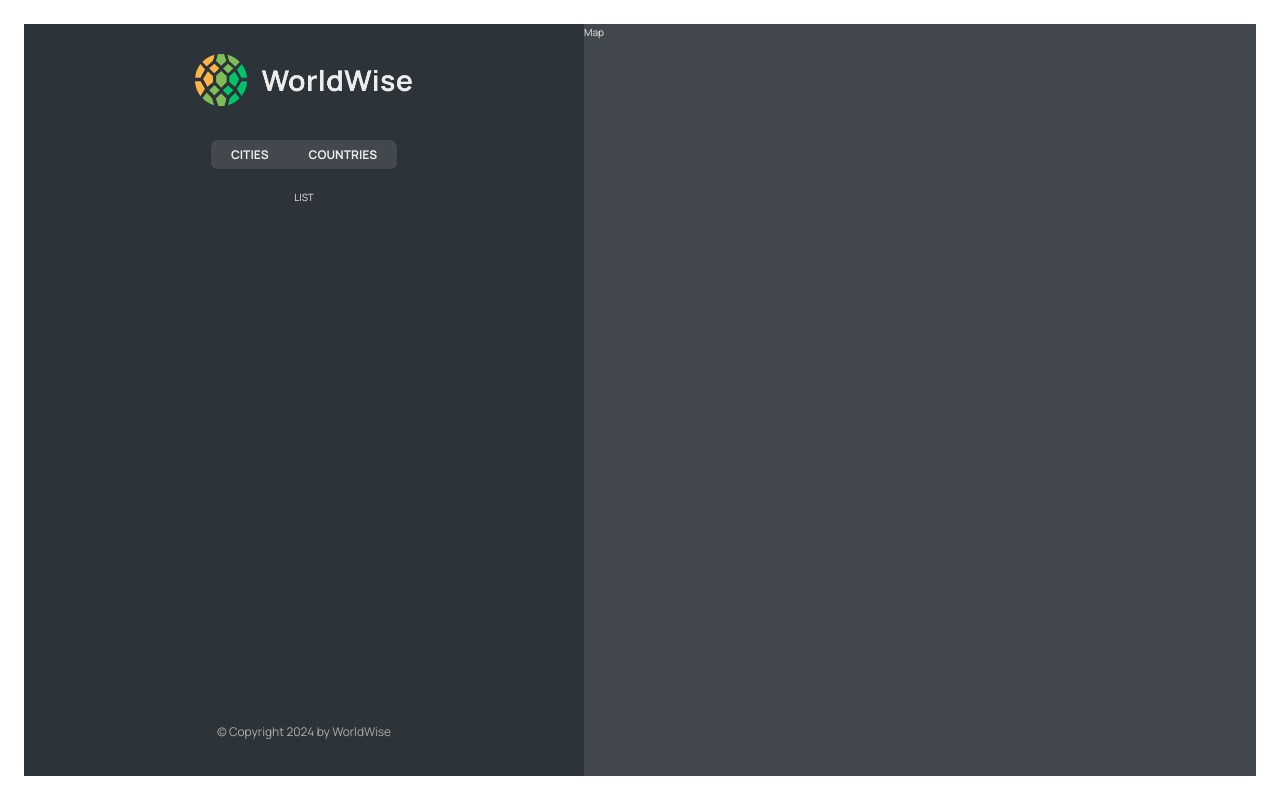
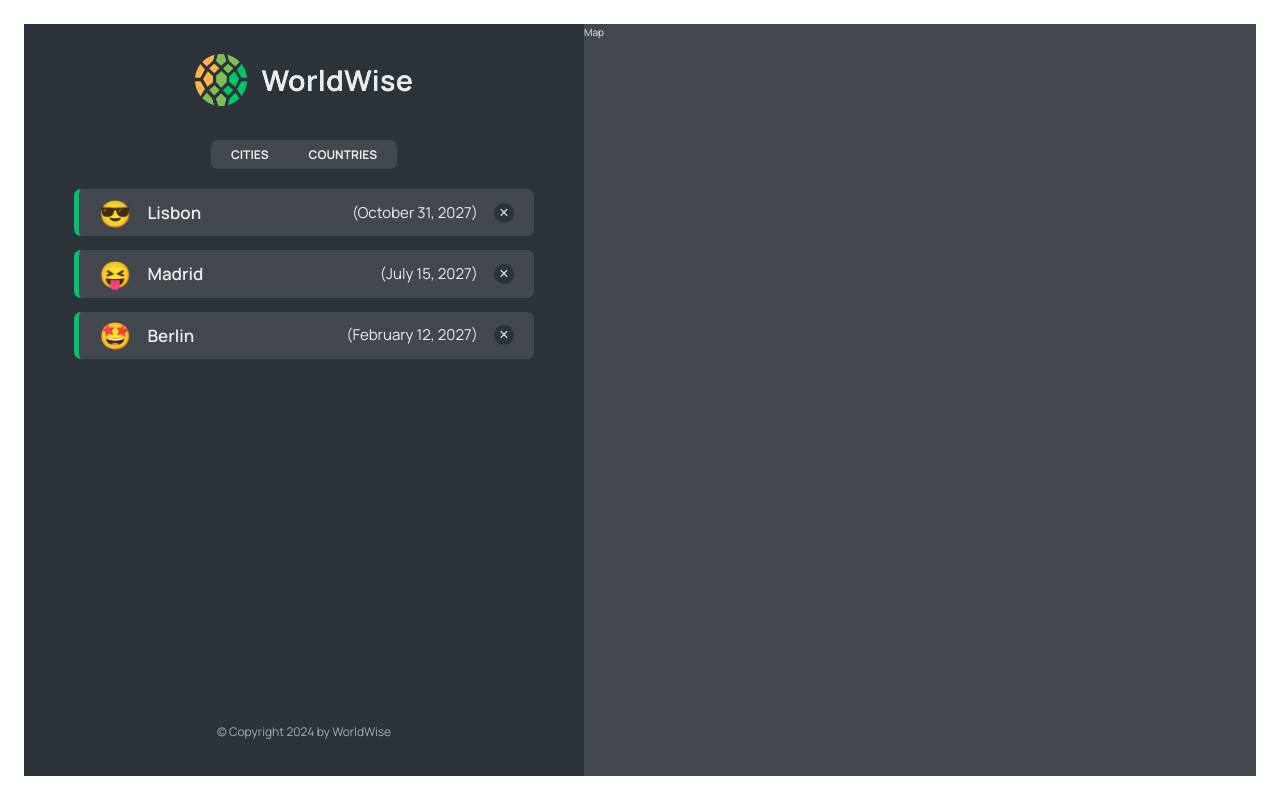
Before and after one commit to CezarLuca/17_worldwise, a React (Vite) app: page /app in a window 1280 px wide. Built offline with nearby package versions, Linux system fonts and the light colour scheme; data requests are answered from the project's data file.

Commit message:
Implementing the Cities List done

```diff
--- a/data/cities.json
+++ b/data/cities.json
@@ -3,7 +3,7 @@
         {
             "cityName": "Lisbon",
             "country": "Portugal",
-      "emoji": "🇵🇹",
+            "emoji": "😎",
             "date": "2027-10-31T15:59:59.138Z",
             "notes": "My favorite city so far!",
             "position": {
@@ -15,7 +15,7 @@
         {
             "cityName": "Madrid",
             "country": "Spain",
-      "emoji": "🇪🇸",
+            "emoji": "😝",
             "date": "2027-07-15T08:22:53.976Z",
             "notes": "",
             "position": {
@@ -27,7 +27,7 @@
         {
             "cityName": "Berlin",
             "country": "Germany",
-      "emoji": "🇩🇪",
+            "emoji": "🤩",
             "date": "2027-02-12T09:24:11.863Z",
             "notes": "Amazing 😃",
             "position": {
--- a/src/App.jsx
+++ b/src/App.jsx
@@ -12,7 +12,7 @@
 const BASE_URL = "http://localhost:3001";
 
 export default function App() {
-    const [cities, setCities] = useState({});
+    const [cities, setCities] = useState([]);
     const [isLoading, setIsLoading] = useState(false);
 
     useEffect(() => {
@@ -39,8 +39,18 @@
                 <Route path="pricing" element={<Pricing />} />
                 <Route path="login" element={<Login />} />
                 <Route path="app" element={<AppLayout />}>
-                    <Route index element={<CityList />} />
-                    <Route path="cities" element={<CityList />} />
+                    <Route
+                        index
+                        element={
+                            <CityList cities={cities} isLoading={isLoading} />
+                        }
+                    />
+                    <Route
+                        path="cities"
+                        element={
+                            <CityList cities={cities} isLoading={isLoading} />
+                        }
+                    />
                     <Route
                         path="countries"
                         element={<p>List of countries</p>}
--- /dev/null
+++ b/src/components/CityItem.jsx
@@ -0,0 +1,33 @@
+import styles from "./CityItem.module.css";
+import PropTypes from "prop-types";
+
+const formatDate = (date) =>
+    new Intl.DateTimeFormat("en", {
+        day: "numeric",
+        month: "long",
+        year: "numeric",
+    }).format(new Date(date));
+
+function CityItem({ city }) {
+    const { cityName, emoji, date } = city;
+    return (
+        <li className={styles.cityItem}>
+            <span className={styles.emoji}>{emoji}</span>
+            <h3 className={styles.name}>{cityName}</h3>
+            <time className={styles.date}>({formatDate(date)})</time>
+            <button className={styles.deleteBtn}>&times;</button>
+        </li>
+    );
+}
+
+CityItem.propTypes = {
+    city: PropTypes.shape({
+        // id: PropTypes.number.isRequired,
+        cityName: PropTypes.string.isRequired,
+        emoji: PropTypes.string.isRequired,
+        // date: PropTypes.string.isRequired,
+        date: PropTypes.instanceOf(Date).isRequired,
+    }).isRequired,
+};
+
+export default CityItem;
--- a/src/components/CityList.jsx
+++ b/src/components/CityList.jsx
@@ -1,7 +1,35 @@
 import styles from "./CityList.module.css";
+import Spinner from "./Spinner";
+import CityItem from "./CityItem";
+import Message from "./Message";
+import PropTypes from "prop-types";
 
-function CityList() {
-    return <ul className={styles.CityList}>LIST</ul>;
+function CityList({ cities, isLoading }) {
+    if (isLoading) {
+        return <Spinner />;
+    }
+    if (cities.length === 0) {
+        return (
+            <Message message="Add your first city by clicking on a city on the map" />
+        );
+    }
+    return (
+        <ul className={styles.cityList}>
+            {cities.map((city) => (
+                <CityItem city={city} key={city.id} />
+            ))}
+        </ul>
+    );
 }
 
+CityList.propTypes = {
+    cities: PropTypes.arrayOf(
+        PropTypes.shape({
+            id: PropTypes.number.isRequired,
+            // name: PropTypes.string.isRequired,
+        })
+    ).isRequired,
+    isLoading: PropTypes.bool.isRequired,
+};
+
 export default CityList;
--- a/src/components/Message.jsx
+++ b/src/components/Message.jsx
@@ -1,11 +1,19 @@
+import PropTypes from "prop-types";
 import styles from "./Message.module.css";
 
 function Message({ message }) {
-  return (
-    <p className={styles.message}>
-      <span role="img">👋</span> {message}
-    </p>
-  );
+    return (
+        <p className={styles.message}>
+            <span role="img" aria-label="wave">
+                👋
+            </span>{" "}
+            {message}
+        </p>
+    );
 }
 
+Message.propTypes = {
+    message: PropTypes.string.isRequired,
+};
+
 export default Message;
```
Also changed, not shown: 2 other files (tests, documents, lock files or other folders). Lines whose indentation alone changed are shown as unchanged.
